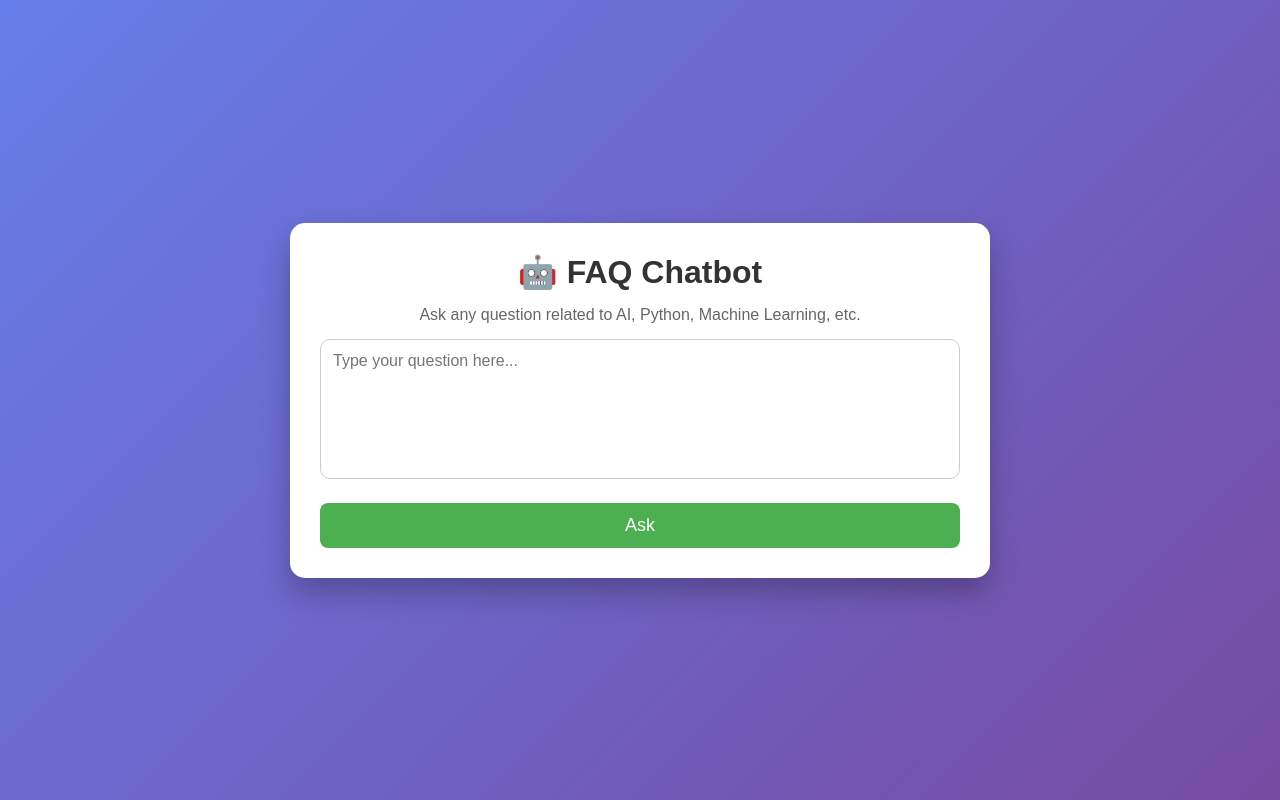
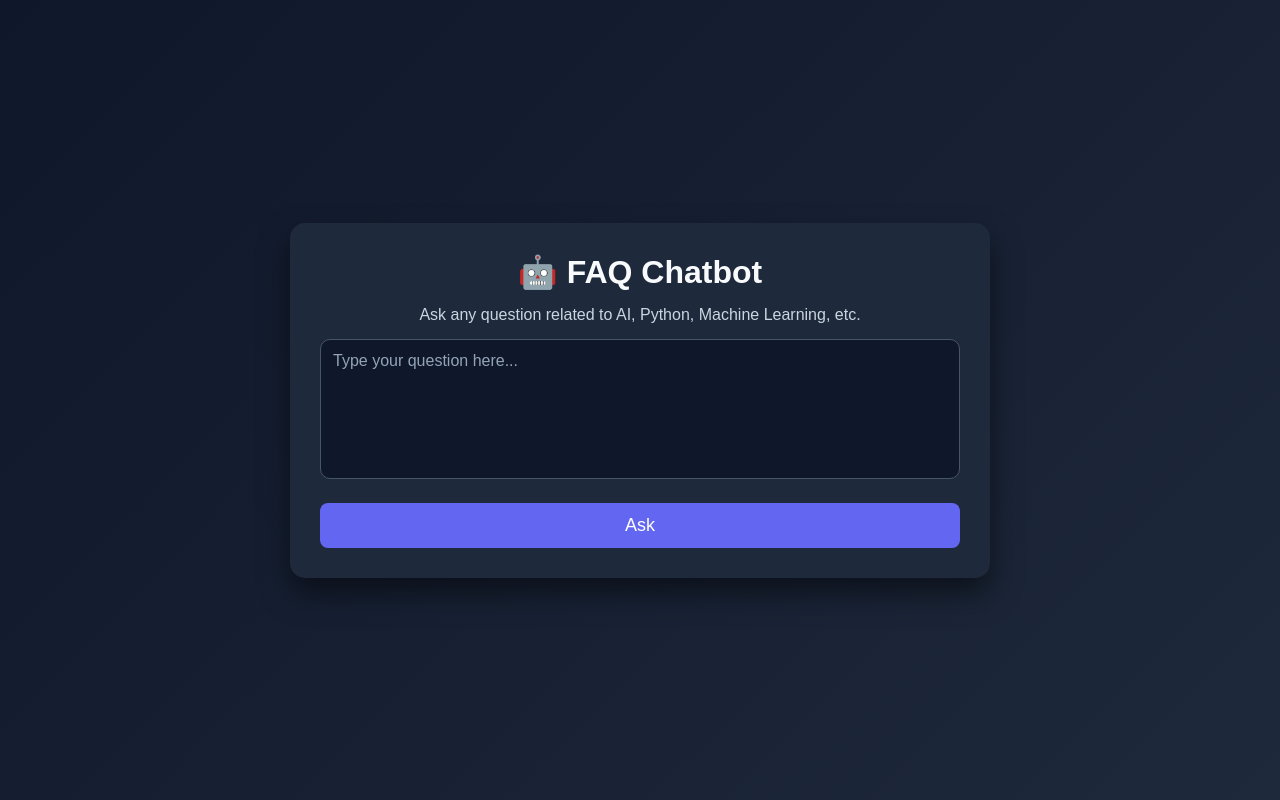
Before and after one commit to jyothishree18/FAQ-Chatbot, a Flask app: page / in a window 1280 px wide. Run offline with Flask 3, Linux system fonts and the light colour scheme; parts of the project's set-up code (start-up, migrations or seed data) failed here and were passed over.

Commit message:
style.css

```diff
--- a/static/style.css
+++ b/static/style.css
@@ -1,126 +1,89 @@
-*{
-    margin:0;
-    padding:0;
-    box-sizing:border-box;
-    font-family:Arial,sans-serif;
+* {
+    margin: 0;
+    padding: 0;
+    box-sizing: border-box;
+    font-family: Arial, sans-serif;
 }
 
-body{
-
-    background:linear-gradient(135deg,#667eea,#764ba2);
-
-    min-height:100vh;
-
-    display:flex;
-
-    justify-content:center;
-
-    align-items:center;
-
+body {
+    background: linear-gradient(135deg, #0f172a, #1e293b);
+    min-height: 100vh;
+    display: flex;
+    justify-content: center;
+    align-items: center;
 }
 
-.container{
-
-    width:700px;
-
-    background:white;
-
-    padding:30px;
-
-    border-radius:15px;
-
-    box-shadow:0 15px 30px rgba(0,0,0,.25);
-
+.container {
+    width: 700px;
+    background: #1e293b;
+    padding: 30px;
+    border-radius: 15px;
+    box-shadow: 0 15px 30px rgba(0, 0, 0, 0.5);
 }
 
-h1{
-
-    text-align:center;
-
-    color:#333;
-
+h1 {
+    text-align: center;
+    color: #f8fafc;
 }
 
-p{
-
-    text-align:center;
-
-    margin:15px 0;
-
-    color:#666;
-
+p {
+    text-align: center;
+    margin: 15px 0;
+    color: #cbd5e1;
 }
 
-textarea{
-
-    width:100%;
-
-    height:140px;
-
-    padding:12px;
-
-    border-radius:10px;
-
-    border:1px solid #ccc;
-
-    resize:none;
-
-    font-size:16px;
-
+textarea {
+    width: 100%;
+    height: 140px;
+    padding: 12px;
+    border-radius: 10px;
+    border: 1px solid #475569;
+    resize: none;
+    font-size: 16px;
+    background: #0f172a;
+    color: #f8fafc;
 }
 
-button{
-
-    width:100%;
-
-    padding:12px;
-
-    margin-top:20px;
-
-    background:#4CAF50;
-
-    color:white;
-
-    border:none;
-
-    border-radius:8px;
-
-    cursor:pointer;
-
-    font-size:18px;
-
+textarea::placeholder {
+    color: #94a3b8;
 }
 
-button:hover{
-
-    background:#388E3C;
-
+textarea:focus {
+    outline: none;
+    border-color: #6366f1;
 }
 
-.chat{
-
-    margin-top:25px;
-
+button {
+    width: 100%;
+    padding: 12px;
+    margin-top: 20px;
+    background: #6366f1;
+    color: white;
+    border: none;
+    border-radius: 8px;
+    cursor: pointer;
+    font-size: 18px;
 }
 
-.user{
-
-    background:#E3F2FD;
-
-    padding:15px;
-
-    border-radius:8px;
-
-    margin-bottom:10px;
-
+button:hover {
+    background: #4f46e5;
 }
 
-.bot{
+.chat {
+    margin-top: 25px;
+}
 
-    background:#E8F5E9;
+.user {
+    background: #1e3a5f;
+    color: #e2e8f0;
+    padding: 15px;
+    border-radius: 8px;
+    margin-bottom: 10px;
+}
 
-    padding:15px;
-
-    border-radius:8px;
-
+.bot {
+    background: #164e3b;
+    color: #d1fae5;
+    padding: 15px;
+    border-radius: 8px;
 }
```
